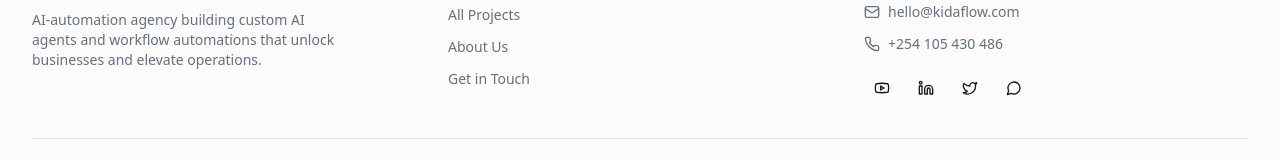
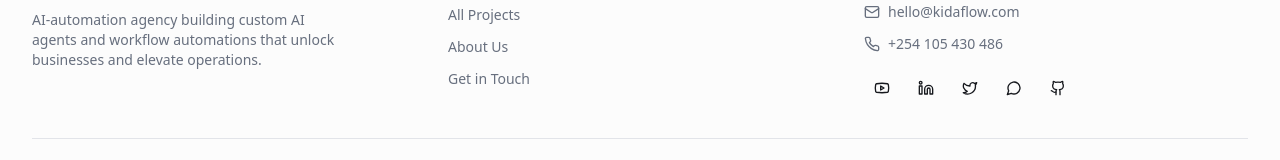
Before and after one commit to KiDaFlow/kidaflow-portfolio, a React (Vite) app: page / in a window 1280 px wide. Shown: the part 3061-3221 px from the top of the page. Built offline with nearby package versions, Linux system fonts and the light colour scheme.

Commit message:
Add GitHub icon to footer

```diff
--- a/src/components/layout/footer.tsx
+++ b/src/components/layout/footer.tsx
@@ -1,6 +1,6 @@
 import { Link } from "react-router-dom";
 import { Button } from "@/components/ui/button";
-import { Mail, Phone, Youtube, Linkedin, Twitter, MessageCircle } from "lucide-react";
+import { Mail, Phone, Youtube, Linkedin, Twitter, MessageCircle, Github } from "lucide-react";
 
 export function Footer() {
   const currentYear = new Date().getFullYear();
@@ -95,6 +95,12 @@ export function Footer() {
                   <span className="sr-only">WhatsApp</span>
                 </a>
               </Button>
+              <Button variant="ghost" size="sm" className="w-9 h-9 p-0" asChild>
+                <a href="https://www.upwork.com/freelancers/~0120cdc3c97af141a4?mp_source=share" target="_blank" rel="noopener noreferrer">
+                  <Github className="h-4 w-4" />
+                  <span className="sr-only">Upwork</span>
+                </a>
+              </Button>
             </div>
           </div>
         </div>
```
